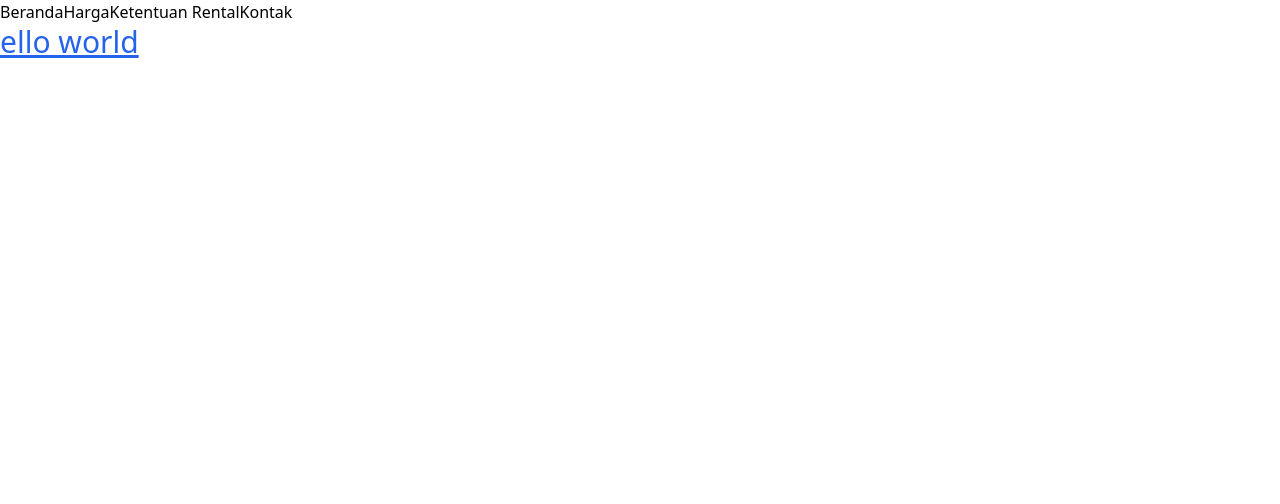
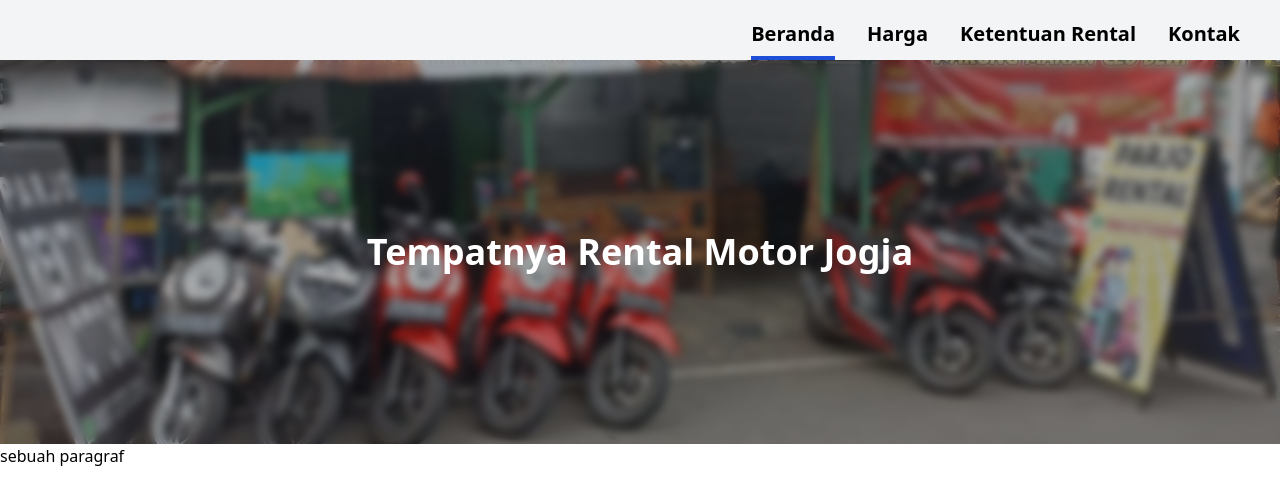
Before and after one commit to hujikol/Parjo-Rental, a Gatsby site: page / in a window 1280 px wide. Built offline with nearby package versions, Linux system fonts and the light colour scheme; Gatsby itself is replaced by a stand-in of ours.

Commit message:
parrallax effect on home

```diff
--- a/src/components/layout.tsx
+++ b/src/components/layout.tsx
@@ -1,12 +1,10 @@
 import * as React from "react";
-import Navbar from "./navbar";
 
 const Layout = (props: { children: any }) => {
   const children = props.children;
   return (
     <div>
-      <Navbar />
-      <main>{children}</main>
+      <main className='container mx-auto h-screen'>{children}</main>
     </div>
   );
 };
--- a/src/components/navbar.tsx
+++ b/src/components/navbar.tsx
@@ -1,14 +1,49 @@
 import * as React from "react";
 import { Link } from "gatsby";
+import { useLocation } from "@reach/router";
 
 const Navbar = () => {
+  const urlPath = useLocation().pathname;
+  console.log("path:", urlPath);
+  const linkStyleDefault = "text-xl hover:opacity-50 text-center mx-4 py-2";
+  const linkStyleActive =
+    "text-xl border-b-4 border-blue-700 text-center mx-4 py-2";
+
   return (
-    <div>
-      <nav>
-        <Link to='/'>Beranda</Link>
-        <Link to='/daftar-harga'>Harga</Link>
-        <Link to='/ketentuan-rental'>Ketentuan Rental</Link>
-        <Link to='/kontak'>Kontak</Link>
+    <div className='bg-gray-100 sticky w-full top-0 z-10'>
+      <nav className='flex justify-end mx-6 pt-3 font-bold'>
+        <Link
+          to='/'
+          className={`${urlPath === "/" ? linkStyleActive : linkStyleDefault}`}
+        >
+          Beranda
+        </Link>
+        <Link
+          to='/daftar-harga'
+          className={`${
+            urlPath === "/daftar-harga/" ? linkStyleActive : linkStyleDefault
+          }`}
+        >
+          Harga
+        </Link>
+        <Link
+          to='/ketentuan-rental'
+          className={`${
+            urlPath === "/ketentuan-rental/"
+              ? linkStyleActive
+              : linkStyleDefault
+          }`}
+        >
+          Ketentuan Rental
+        </Link>
+        <Link
+          to='/kontak'
+          className={`${
+            urlPath === "/kontak/" ? linkStyleActive : linkStyleDefault
+          }`}
+        >
+          Kontak
+        </Link>
       </nav>
     </div>
   );
--- a/src/pages/404.tsx
+++ b/src/pages/404.tsx
@@ -1,9 +1,12 @@
 import * as React from "react";
 import { Link, HeadFC, PageProps } from "gatsby";
 import Layout from "../components/layout";
+import Navbar from "../components/navbar";
 
 const NotFoundPage: React.FC<PageProps> = () => {
   return (
+    <>
+      <Navbar />
       <Layout>
         <h1>
           The page you are looking are not found! back to{" "}
@@ -12,6 +15,7 @@ const NotFoundPage: React.FC<PageProps> = () => {
           </Link>
         </h1>
       </Layout>
+    </>
   );
 };
 
--- a/src/pages/daftar-harga.tsx
+++ b/src/pages/daftar-harga.tsx
@@ -1,11 +1,15 @@
 import * as React from "react";
 import Layout from "../components/layout";
+import Navbar from "../components/navbar";
 
 const DaftarHarga = () => {
   return (
-    <Layout>
-      <h1>Hi, welcome to daftar harga!</h1>
-    </Layout>
+    <>
+      <Navbar />
+      <Layout>
+        <h1>Hi, welcome to daftar harga!</h1>
+      </Layout>
+    </>
   );
 };
 
--- a/src/pages/index.tsx
+++ b/src/pages/index.tsx
@@ -1,11 +1,24 @@
 import * as React from "react";
 import Layout from "../components/layout";
+import Navbar from "../components/navbar";
 
 const IndexPage = () => {
   return (
-    <Layout>
-      <h1 className='text-3xl underline text-blue-600'>ello world</h1>
-    </Layout>
+    <>
+      <Navbar />
+      <header className='h-96 bg-scale-down md:bg-contain bg-fixed bg-top header-img'>
+        <div
+          className='flex items-center justify-center h-96
+                      font-bold text-4xl text-white
+                     bg-black bg-opacity-30 bg-cover backdrop-blur-sm'
+        >
+          Tempatnya Rental Motor Jogja
+        </div>
+      </header>
+      <Layout>
+        <p>sebuah paragraf</p>
+      </Layout>
+    </>
   );
 };
 
--- a/src/pages/ketentuan-rental.tsx
+++ b/src/pages/ketentuan-rental.tsx
@@ -1,11 +1,15 @@
 import * as React from "react";
 import Layout from "../components/layout";
+import Navbar from "../components/navbar";
 
 const Ketentuan = () => {
   return (
-    <Layout>
-      <h1>Hi, welcome to Ketentuan!</h1>
-    </Layout>
+    <>
+      <Navbar />
+      <Layout>
+        <h1>Hi, welcome to Ketentuan!</h1>
+      </Layout>
+    </>
   );
 };
 
--- a/src/pages/kontak.tsx
+++ b/src/pages/kontak.tsx
@@ -1,11 +1,15 @@
 import * as React from "react";
 import Layout from "../components/layout";
+import Navbar from "../components/navbar";
 
 const Kontak = () => {
   return (
-    <Layout>
-      <h1>Hi, welcome to Kontak!</h1>
-    </Layout>
+    <>
+      <Navbar />
+      <Layout>
+        <h1>Hi, welcome to Kontak!</h1>
+      </Layout>
+    </>
   );
 };
 
--- a/src/styles/global.css
+++ b/src/styles/global.css
@@ -1,3 +1,7 @@
 @tailwind base;
 @tailwind components;
 @tailwind utilities;
+
+.header-img {
+    background-image: url("../assets/Background-image.jpg");
+}
```
Also changed, not shown: src/assets/Background-image.jpg (added). Lines whose indentation alone changed are shown as unchanged.
